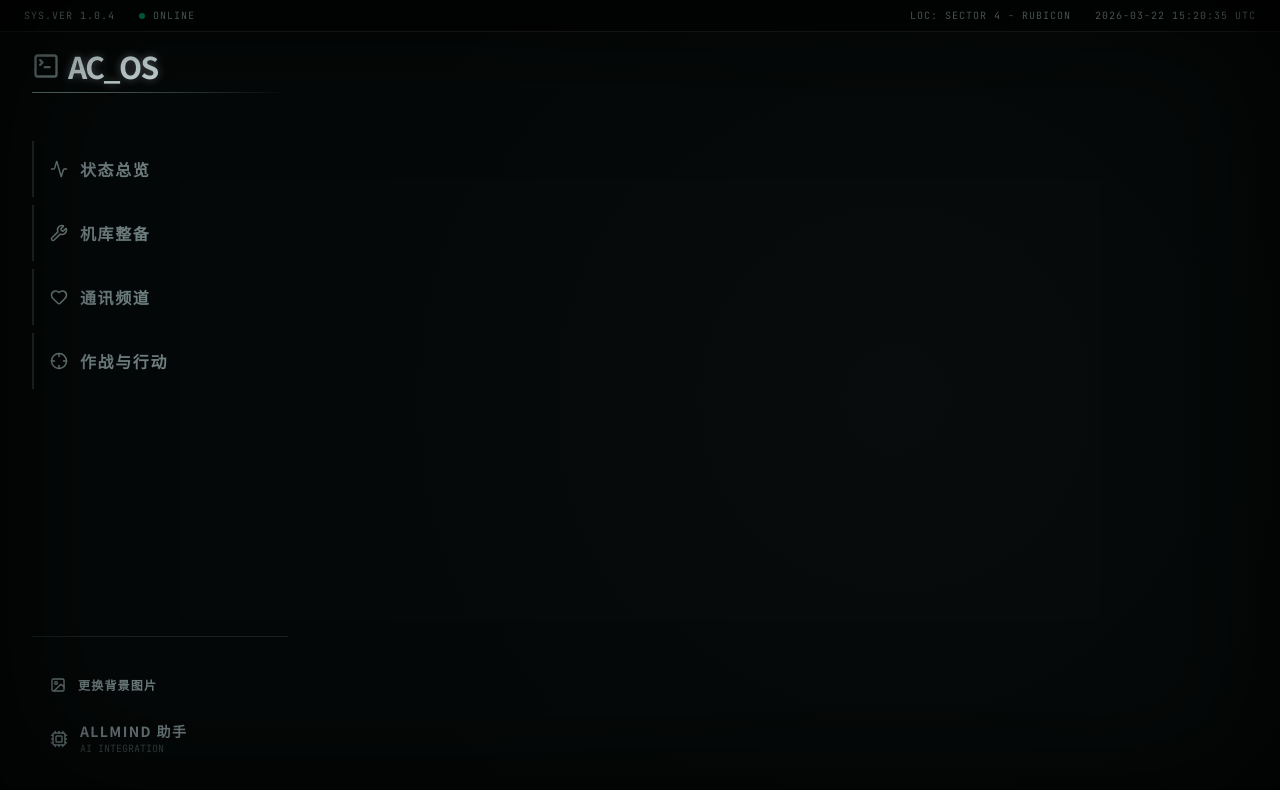
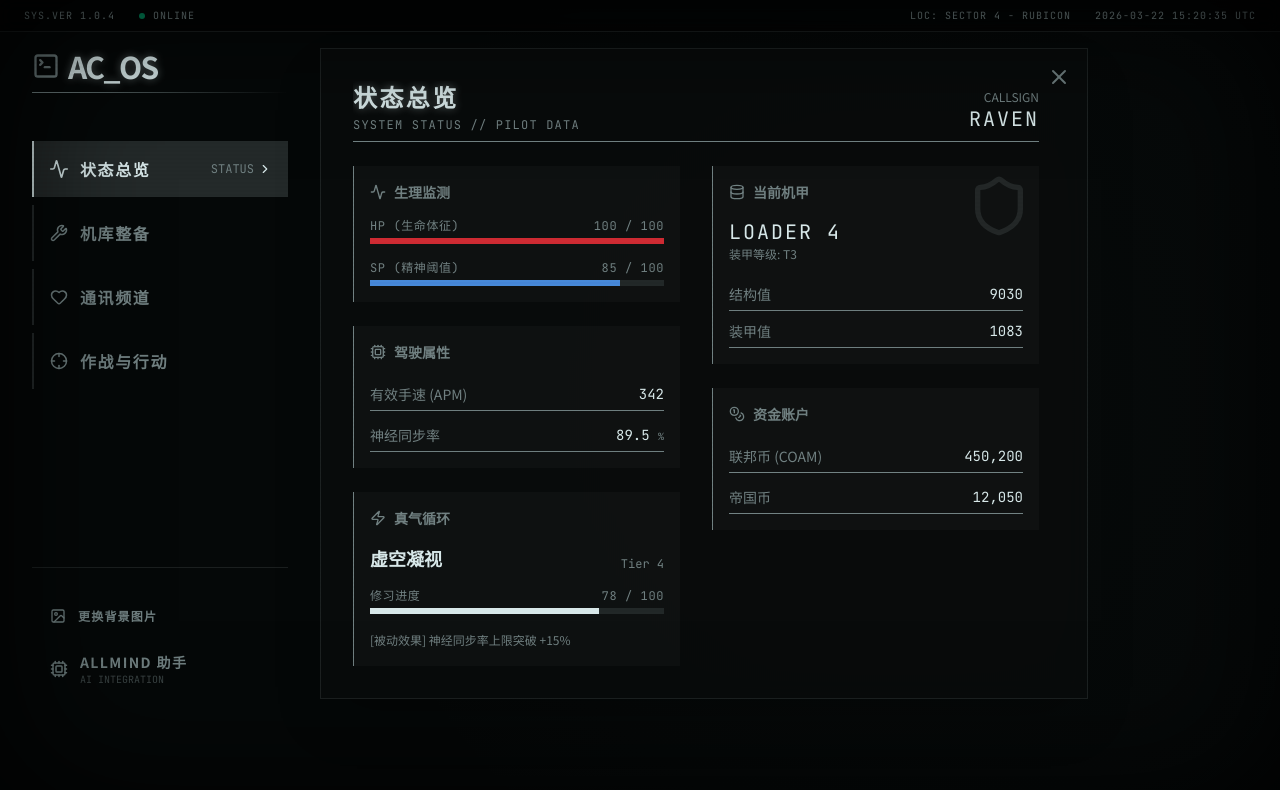
Before and after one commit to azhi-1/MECH1.2, a React (Vite) app: page / in a window 1280 px wide. Shown: the top 790 px of the page. Built offline with nearby package versions, Linux system fonts and the light colour scheme.

Commit message:
第四次测试

```diff
--- a/src/App.tsx
+++ b/src/App.tsx
@@ -827,7 +827,8 @@ const AllmindView = ({ input, setInput }: { input: string; setInput: (v: string)
 // --- Main App ---
 
 export default function App() {
-  const [activeTab, setActiveTab] = useState<Tab>(null);
+  // 默认打开状态总览：activeTab 为 null 时右侧主面板整段 `hidden`，在 ST 里会像「只有灰底没有 UI」
+  const [activeTab, setActiveTab] = useState<Tab>('STATUS');
   const [time, setTime] = useState(new Date());
   const [bgUrl, setBgUrl] = useState('');
   const [showBgSettings, setShowBgSettings] = useState(false);
@@ -874,7 +875,7 @@ export default function App() {
   // Shell: inline height 防止宿主 CSS 覆盖 Tailwind；globalThis 取 API 避免 ReferenceError 白屏。
   return (
     <div
-      className="relative w-full max-w-full min-h-0 bg-[#050808] overflow-hidden flex flex-col text-[var(--color-ac-text)] selection:bg-[var(--color-ac-ui)]/30"
+      className="relative w-full max-w-full min-h-0 flex-1 bg-[#050808] overflow-hidden flex flex-col text-[var(--color-ac-text)] selection:bg-[var(--color-ac-ui)]/30"
       style={{ minHeight: shellDim, height: shellDim, boxSizing: 'border-box' }}
     >
       {/* Background Layer */}
--- a/src/index.css
+++ b/src/index.css
@@ -37,7 +37,11 @@
     width: 100%;
     max-width: 100%;
     min-height: clamp(36rem, 100dvh, 2200px);
-    display: block;
+    display: flex;
+    flex-direction: column;
+    flex: 1 1 auto;
+    /* 防止宿主消息容器把子项压成 0 高 */
+    align-self: stretch;
   }
 }
 
--- a/src/main.tsx
+++ b/src/main.tsx
@@ -4,10 +4,33 @@ import App from './App.tsx';
 import {ErrorBoundary} from './ErrorBoundary.tsx';
 import './index.css';
 
-createRoot(document.getElementById('root')!).render(
+const ROOT_ID = 'root';
+
+function mount() {
+  let el = document.getElementById(ROOT_ID);
+  if (!el) {
+    el = document.createElement('div');
+    el.id = ROOT_ID;
+    document.body.appendChild(el);
+  }
+  el.style.width = '100%';
+  el.style.maxWidth = '100%';
+  el.style.minHeight = 'clamp(36rem, 100dvh, 2200px)';
+  el.style.boxSizing = 'border-box';
+
+  try {
+    createRoot(el).render(
       <StrictMode>
         <ErrorBoundary>
           <App />
         </ErrorBoundary>
       </StrictMode>,
     );
+  } catch (e) {
+    const msg = e instanceof Error ? e.message : String(e);
+    el.innerHTML = `<div style="padding:16px;font-family:monospace;color:#fecaca;background:#1a0505;border:1px solid #f87171;">AC_OS 脚本未能启动：${msg}</div>`;
+    console.error('[AC_OS] createRoot failed', e);
+  }
+}
+
+mount();
```
Also changed, not shown: 1 other file (tests, documents, lock files or other folders). Lines whose indentation alone changed are shown as unchanged.
